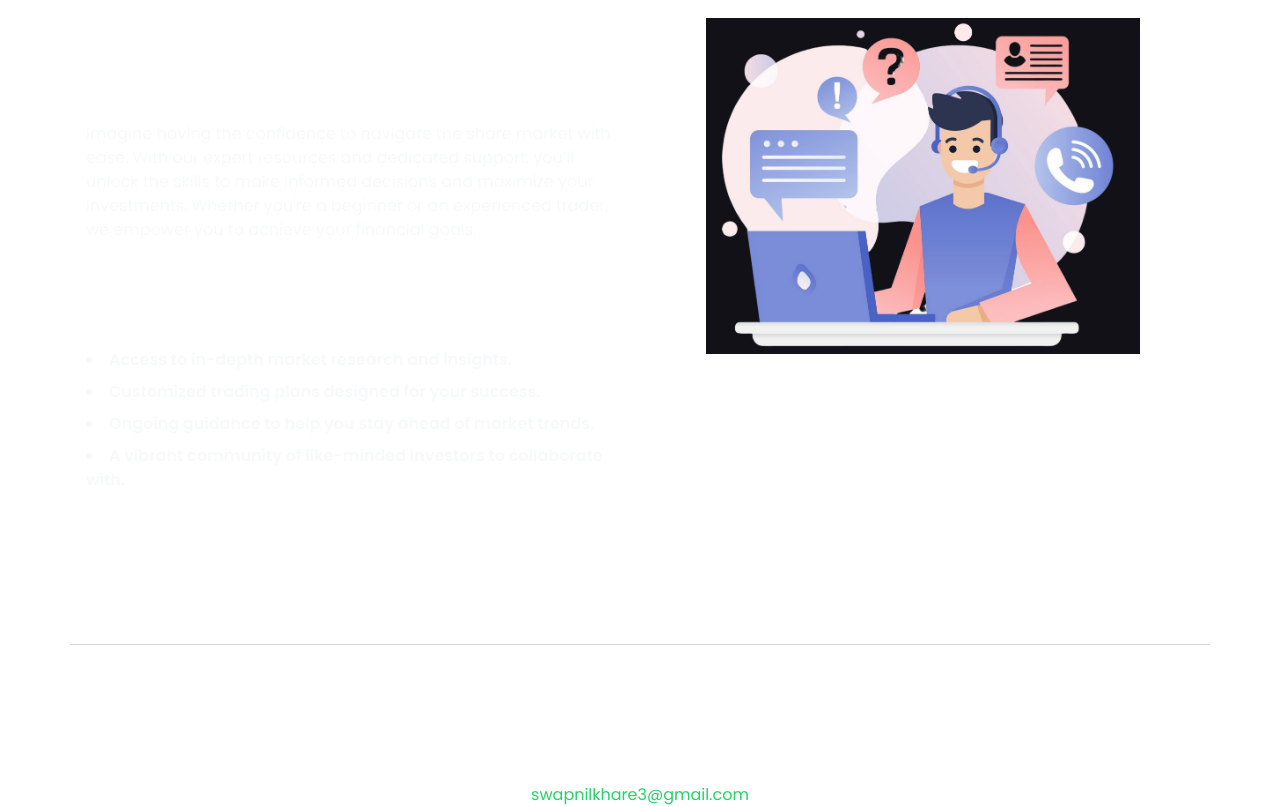
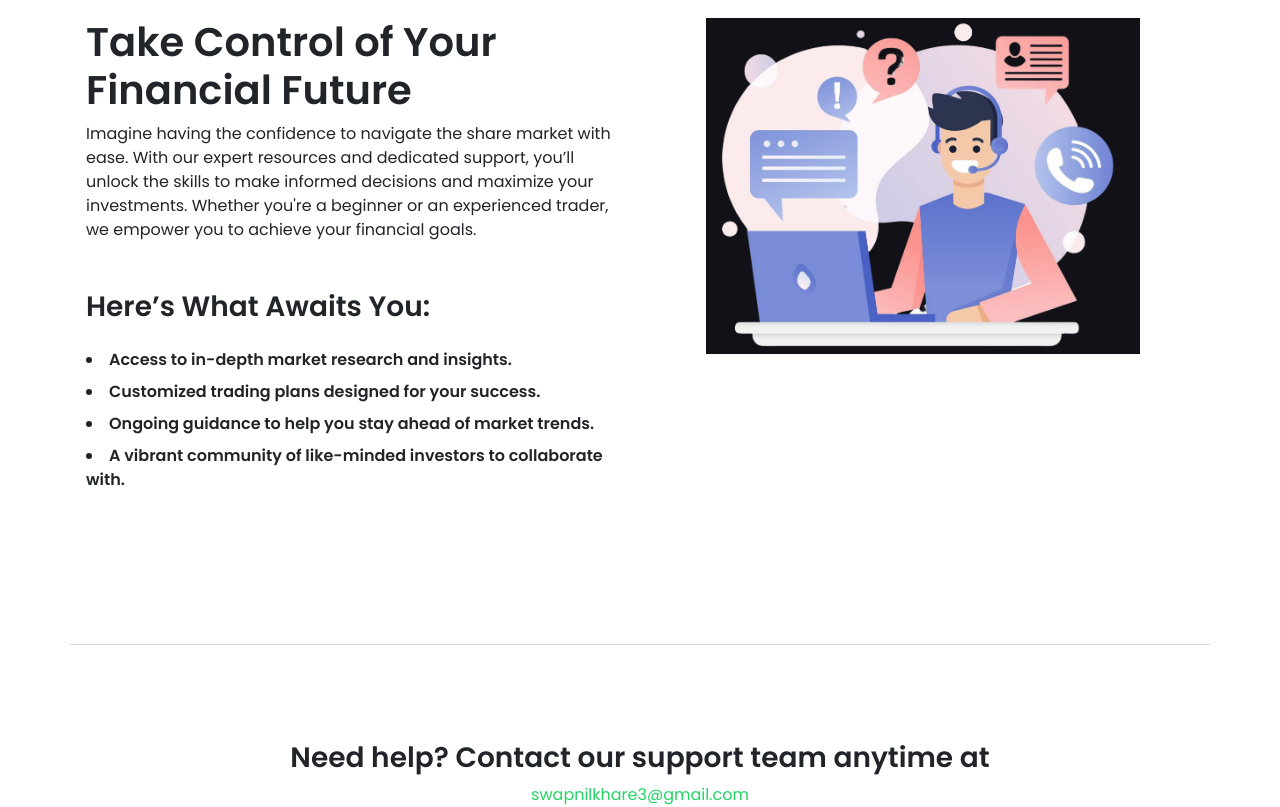
Before and after one commit to Ayush-mahajan-125/Metta-app, a React (Create React App) app: page /enrollment-form in a window 1280 px wide. Shown: the part 1060-1867 px from the top of the page. Built offline with nearby package versions, Linux system fonts and the light colour scheme.

Commit message:
worked on build folder in site and update light theme code

```diff
--- a/src/Components/Home/EnrollmentPage.js
+++ b/src/Components/Home/EnrollmentPage.js
@@ -64,16 +64,16 @@ const EnrollmentPage = () => {
 
                     {/* /heading */}
                     <div className="col-sm-12 col-md-12 col-lg-6 col-xl-6">
-                        <h1 class="display-6 fw-bold text-white">Take Control of Your Financial Future</h1>
-                        <p class="text-light">Imagine having the confidence to navigate the share market with ease. With our expert resources and dedicated support, you’ll unlock the skills to make informed decisions and maximize your investments. Whether you're a beginner or an experienced trader, we empower you to achieve your financial goals.
+                        <h1 class="display-6 fw-normal text-dark">Take Control of Your Financial Future</h1>
+                        <p class="text-dark">Imagine having the confidence to navigate the share market with ease. With our expert resources and dedicated support, you’ll unlock the skills to make informed decisions and maximize your investments. Whether you're a beginner or an experienced trader, we empower you to achieve your financial goals.
                         </p>
 
-                        <h3 className='fw-bold text-white mt-5 mb-4'>Here’s What Awaits You:</h3>
+                        <h3 className='fw-normal text-dark mt-5 mb-4'>Here’s What Awaits You:</h3>
 
-                        <li className="text-light fw-normal my-2">Access to in-depth market research and insights.</li>
-                        <li className="text-light fw-normal my-2">Customized trading plans designed for your success.</li>
-                        <li className="text-light fw-normal my-2">Ongoing guidance to help you stay ahead of market trends.</li>
-                        <li className="text-light fw-normal my-2">A vibrant community of like-minded investors to collaborate with.</li>
+                        <li className="text-dark fw-normal my-2">Access to in-depth market research and insights.</li>
+                        <li className="text-dark fw-normal my-2">Customized trading plans designed for your success.</li>
+                        <li className="text-dark fw-normal my-2">Ongoing guidance to help you stay ahead of market trends.</li>
+                        <li className="text-dark fw-normal my-2">A vibrant community of like-minded investors to collaborate with.</li>
                     </div>
                     {/* /heading */}
 
@@ -89,8 +89,8 @@ const EnrollmentPage = () => {
 
             {/* contact us */}
             <div className="msm-container-block">
-                <div className="container text-white text-center">
-                    <h3 className='fw-bold'>Need help? Contact our support team anytime at</h3>
+                <div className="container text-dark text-center">
+                    <h3 className='fw-normal'>Need help? Contact our support team anytime at</h3>
                     <p className='text-green mb-4'>swapnilkhare3@gmail.com</p>
                     <div className="d-flex justify-content-center">
                         <a href="/contact-us" target="_blank" className='btn-primary'>Contact Us</a>
```
